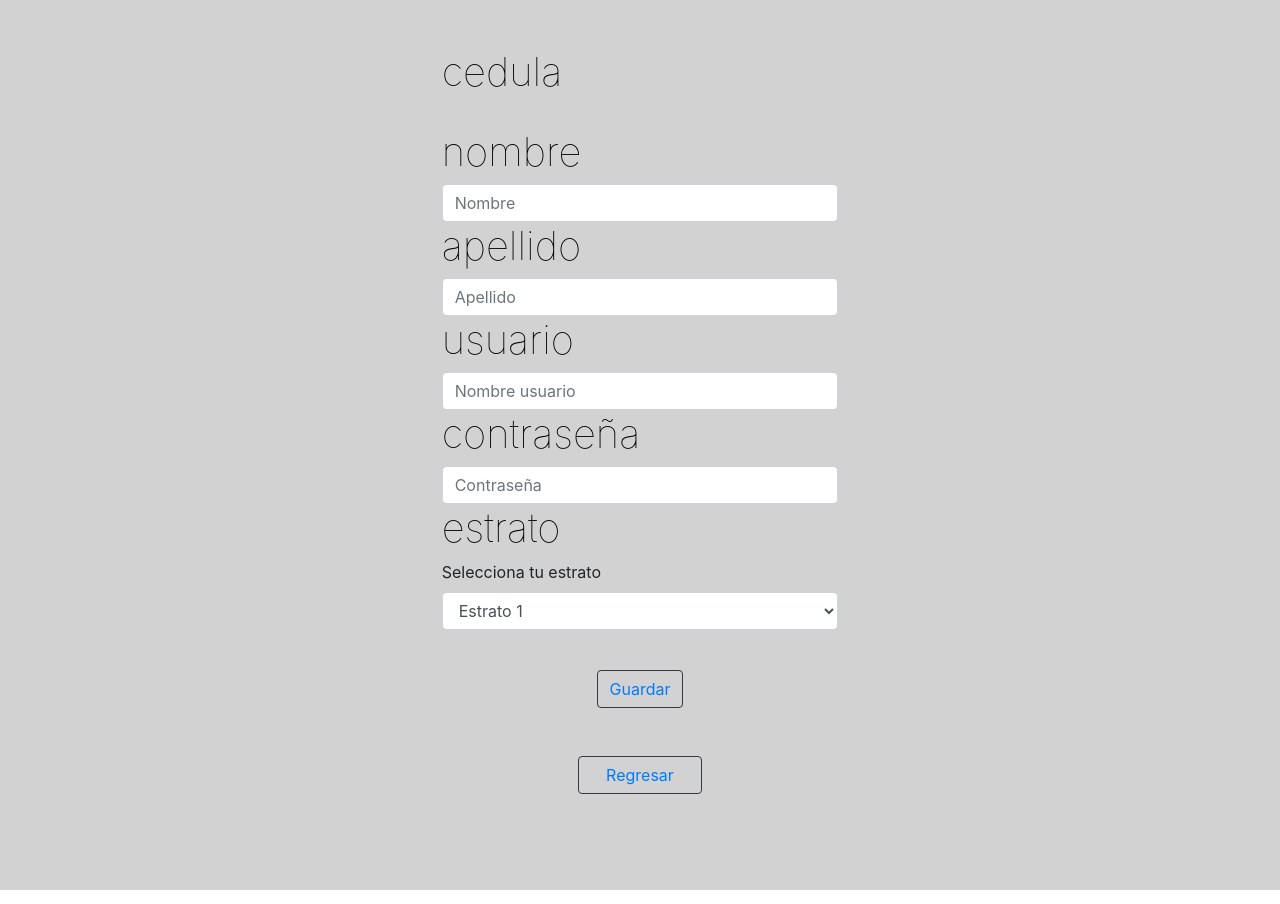
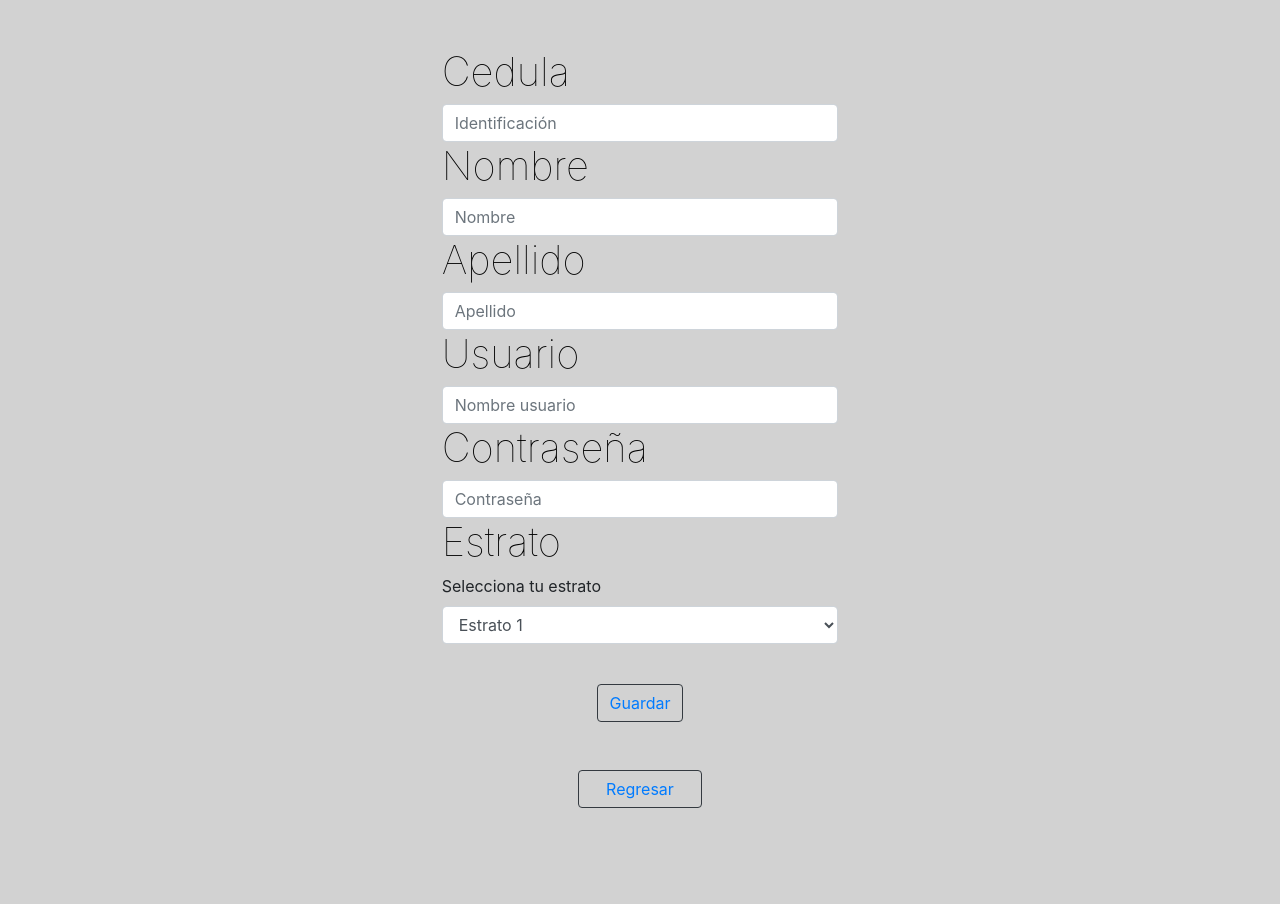
Before and after one commit to StivenCardonaVarelas/EQUIP-1_RU_PPI2020, a React (Create React App) app: page /registro in a window 1280 px wide. Built offline with nearby package versions, Linux system fonts and the light colour scheme.

Commit message:
identificación

```diff
--- a/src/pages/registro.js
+++ b/src/pages/registro.js
@@ -12,10 +12,16 @@ class Registro extends React.Component {
               <div className="col-lg-12">
                 <br />
                 <br />
-                <h1>cedula</h1>
-                <br />
+                <h1>Cedula</h1>
 
-                <h1>nombre</h1>
+                <input
+                  class="form-control"
+                  type="text"
+                  placeholder="Identificación"
+                ón
+                  readonly
+                />
+                <h1>Nombre</h1>
                 <input
                   class="form-control"
                   type="text"
@@ -23,7 +29,7 @@ class Registro extends React.Component {
                   readonly
                 />
 
-                <h1>apellido</h1>
+                <h1>Apellido</h1>
                 <input
                   class="form-control"
                   type="text"
@@ -31,14 +37,14 @@ class Registro extends React.Component {
                   readonly
                 />
 
-                <h1>usuario</h1>
+                <h1>Usuario</h1>
                 <input
                   class="form-control"
                   type="text"
                   placeholder="Nombre usuario"
                   readonly
                 />
-                <h1>contraseña</h1>
+                <h1>Contraseña</h1>
                 <input
                   class="form-control"
                   type="password"
@@ -46,9 +52,11 @@ class Registro extends React.Component {
                   readonly
                 />
 
-                <h1>estrato</h1>
+                <h1>Estrato</h1>
                 <div class="form-group">
-    <label for="exampleFormControlSelect1">Selecciona tu estrato</label>
+                  <label for="exampleFormControlSelect1">
+                    Selecciona tu estrato
+                  </label>
                   <select class="form-control" id="exampleFormControlSelect1">
                     <option>Estrato 1 </option>
                     <option> Estrato 2</option>
```
Lines whose indentation alone changed are shown as unchanged.
